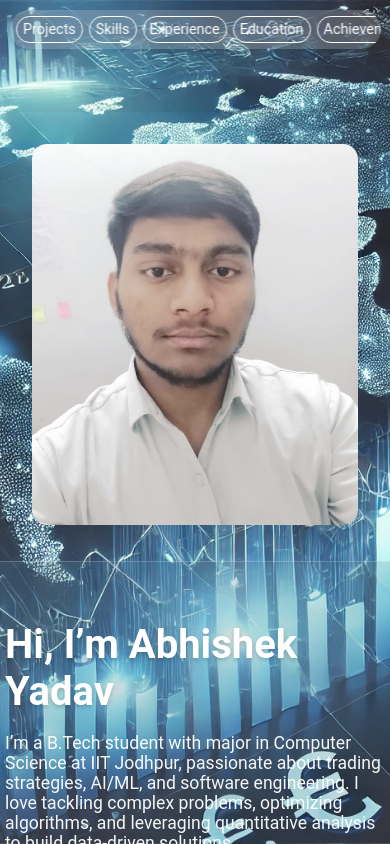
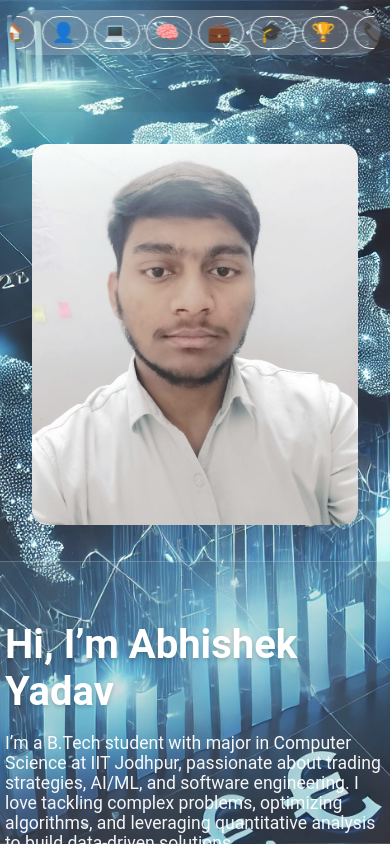
Before and after one commit to AbhishekYadav-01/Portfolio-frontend, a React (Vite) app: page / in a window 390 px wide. Shown: the top 844 px of the page. Built offline with nearby package versions, Linux system fonts and the light colour scheme; no server answers.

Commit message:
Responsiveness improved.

```diff
--- a/src/pages/PortfolioPage.jsx
+++ b/src/pages/PortfolioPage.jsx
@@ -129,6 +129,7 @@ const PortfolioPage = ({ section }) => {
       >
         <Link
           to="/"
+          data-icon="🏠"
           style={{
             color: 'white',
             padding: '5px 8px', // updated padding
@@ -142,6 +143,7 @@ const PortfolioPage = ({ section }) => {
         </Link>
         <Link
           to="/about-me"
+          data-icon="👤"
           style={{
             color: 'white',
             padding: '5px 8px', // updated padding
@@ -155,6 +157,7 @@ const PortfolioPage = ({ section }) => {
         </Link>
         <Link
           to="/projects"
+          data-icon="💻"
           style={{
             color: 'white',
             padding: '5px 8px',
@@ -168,6 +171,7 @@ const PortfolioPage = ({ section }) => {
         </Link>
         <Link
           to="/skills"
+          data-icon="🧠"
           style={{
             color: 'white',
             padding: '5px 8px',
@@ -181,6 +185,7 @@ const PortfolioPage = ({ section }) => {
         </Link>
         <Link
           to="/experience"
+          data-icon="💼"
           style={{
             color: 'white',
             padding: '5px 8px',
@@ -194,6 +199,7 @@ const PortfolioPage = ({ section }) => {
         </Link>
         <Link
           to="/education"
+          data-icon="🎓"
           style={{
             color: 'white',
             padding: '5px 8px',
@@ -207,6 +213,7 @@ const PortfolioPage = ({ section }) => {
         </Link>
         <Link
           to="/achievements"
+          data-icon="🏆"
           style={{
             color: 'white',
             padding: '5px 8px',
@@ -220,6 +227,7 @@ const PortfolioPage = ({ section }) => {
         </Link>
         <Link
           to="/contact"
+          data-icon="📞"
           style={{
             color: 'white',
             padding: '5px 8px',
--- a/src/styles.css
+++ b/src/styles.css
@@ -1845,3 +1845,22 @@ html {
   -webkit-font-smoothing: antialiased;
   -moz-osx-font-smoothing: grayscale;
 }
+
+.nav-ellipse a[data-icon]::before {
+  content: attr(data-icon);
+  display: none;
+  margin-right: 4px;
+}
+
+@media (max-width: 600px) {
+  .nav-ellipse a {
+    font-size: 0 !important;
+    padding: 6px 8px !important;
+  }
+
+  .nav-ellipse a::before {
+    display: inline-block !important;
+    font-size: 1.2rem !important;
+    line-height: 1;
+  }
+}
```
